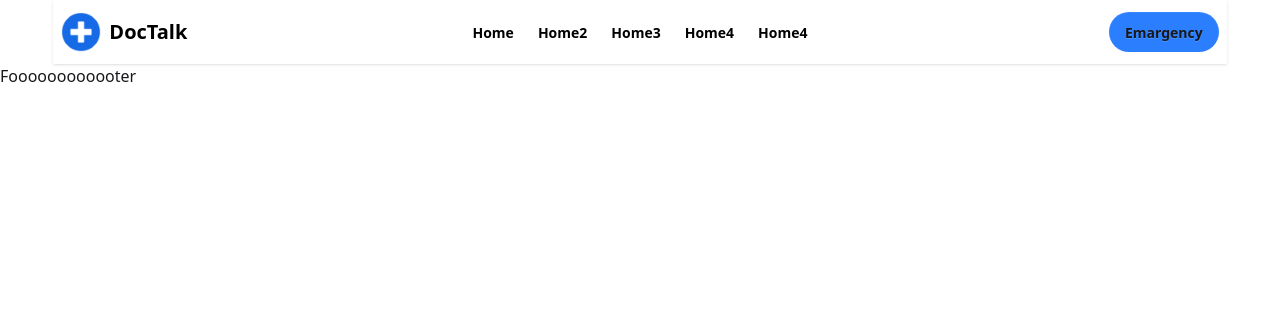
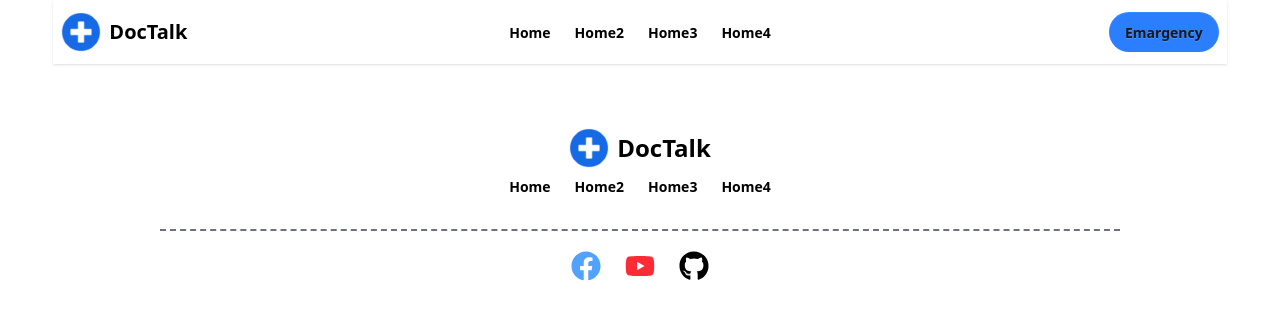
Before and after one commit to nurulafsarinfo/Medical-Appointment-Booking-Application-A08-, a React (Vite) app: page / in a window 1280 px wide. Shown: the top 320 px of the page. Built offline with nearby package versions, Linux system fonts and the light colour scheme.

Commit message:
added navbar and footer section

```diff
--- a/package.json
+++ b/package.json
@@ -13,6 +13,7 @@
     "@tailwindcss/vite": "^4.1.4",
     "react": "^19.0.0",
     "react-dom": "^19.0.0",
+    "react-icons": "^5.5.0",
     "react-router": "^7.5.1",
     "tailwindcss": "^4.1.4"
   },
--- /dev/null
+++ b/src/components/Banner/Banner.jsx
@@ -0,0 +1,24 @@
+import React from 'react';
+import bannerImg from '../../assets/banner-img-1.png';
+
+const Banner = () => {
+    return (
+        <div>
+            <div>
+                <h1>Dependable Care, Backed by Trusted Professionals.</h1>
+                <p>Our platform connects you with verified, experienced doctors across various specialties — all at your convenience. Whether it's a routine checkup or urgent consultation, book appointments in minutes and receive quality care you can trust.</p>
+                <div>
+                    <input type="text" placeholder='Search any doctor' />
+                    <a className="btn rounded-full bg-blue-500 border-none">Emargency</a>
+
+                </div>
+                <div>
+                    <img className='rounded-lg' src={bannerImg} alt="" />
+                    <img className='rounded-lg' src={bannerImg} alt="" />
+                </div>
+            </div>
+        </div>
+    );
+};
+
+export default Banner;
--- a/src/components/Footer/Footer.jsx
+++ b/src/components/Footer/Footer.jsx
@@ -1,9 +1,30 @@
 import React from 'react';
+import logo from '../../assets/logo.png'
+import { NavLink } from 'react-router';
+import { FaFacebook, FaYoutube } from 'react-icons/fa';
+import { FaGithub } from 'react-icons/fa6';
+
 
 const Footer = () => {
     return (
-        <div>
-            <h1>Foooooooooooter</h1>
+        <div className='flex flex-col justify-center items-center bg-white text-black py-16'>
+            <div className="flex items-center">
+                <img className='w-10' src={logo} alt="" />
+                <a className="ml-2 text-2xl font-bold">DocTalk</a>
+            </div>
+            <ul className="menu menu-horizontal px-1 gap-6 mb-6">
+                <NavLink to='/home' className='font-semibold'>Home</NavLink>
+                <NavLink to='/home' className='font-semibold'>Home2</NavLink>
+                <NavLink to='/home' className='font-semibold'>Home3</NavLink>
+                <NavLink to='/home' className='font-semibold'>Home4</NavLink>
+            </ul>
+            <p className='border-gray-500 border-t-2 border-dashed w-9/12 mb-5' ></p>
+            <div className='flex gap-6'>
+                <a href="https://www.facebook.com/md.nurul.afsar.873095"><FaFacebook size={30} className="text-blue-400"></FaFacebook></a>
+                <a href="https://youtube.com"><FaYoutube size={30} className="text-red-500"></FaYoutube></a>
+                <a href="https://github.com/nurulafsarinfo/"><FaGithub size={30}></FaGithub></a>
+            </div>
+
         </div>
     );
 };
--- a/src/components/Header/Navbar.jsx
+++ b/src/components/Header/Navbar.jsx
@@ -16,9 +16,6 @@ const Navbar = () => {
                         <NavLink to='/home' className='font-semibold'>Home2</NavLink>
                         <NavLink to='/home' className='font-semibold'>Home3</NavLink>
                         <NavLink to='/home' className='font-semibold'>Home4</NavLink>
-                        <NavLink to='/home' className='font-semibold'>Home4</NavLink>
-
-
                     </ul>
                 </div>
                 <div className="navbar-end">
```
Also changed, not shown: 1 other file (tests, documents, lock files or other folders).
